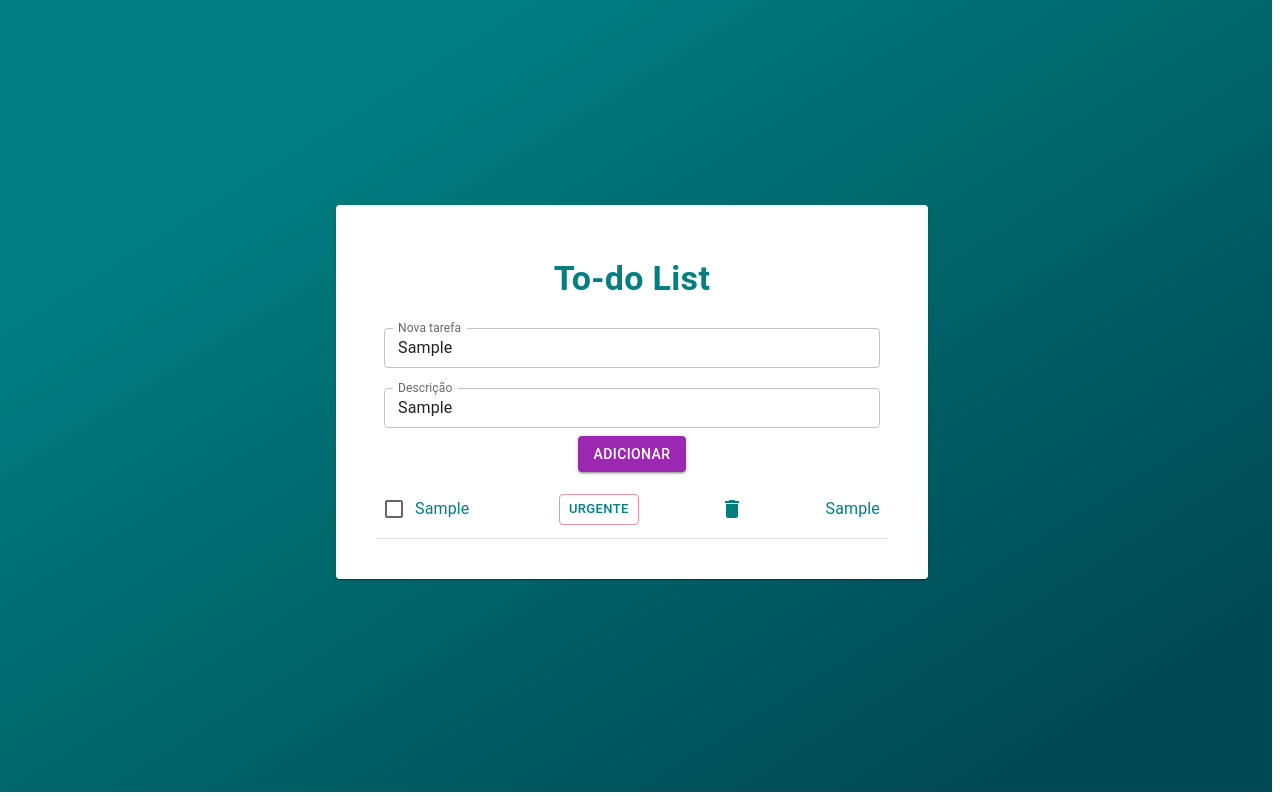
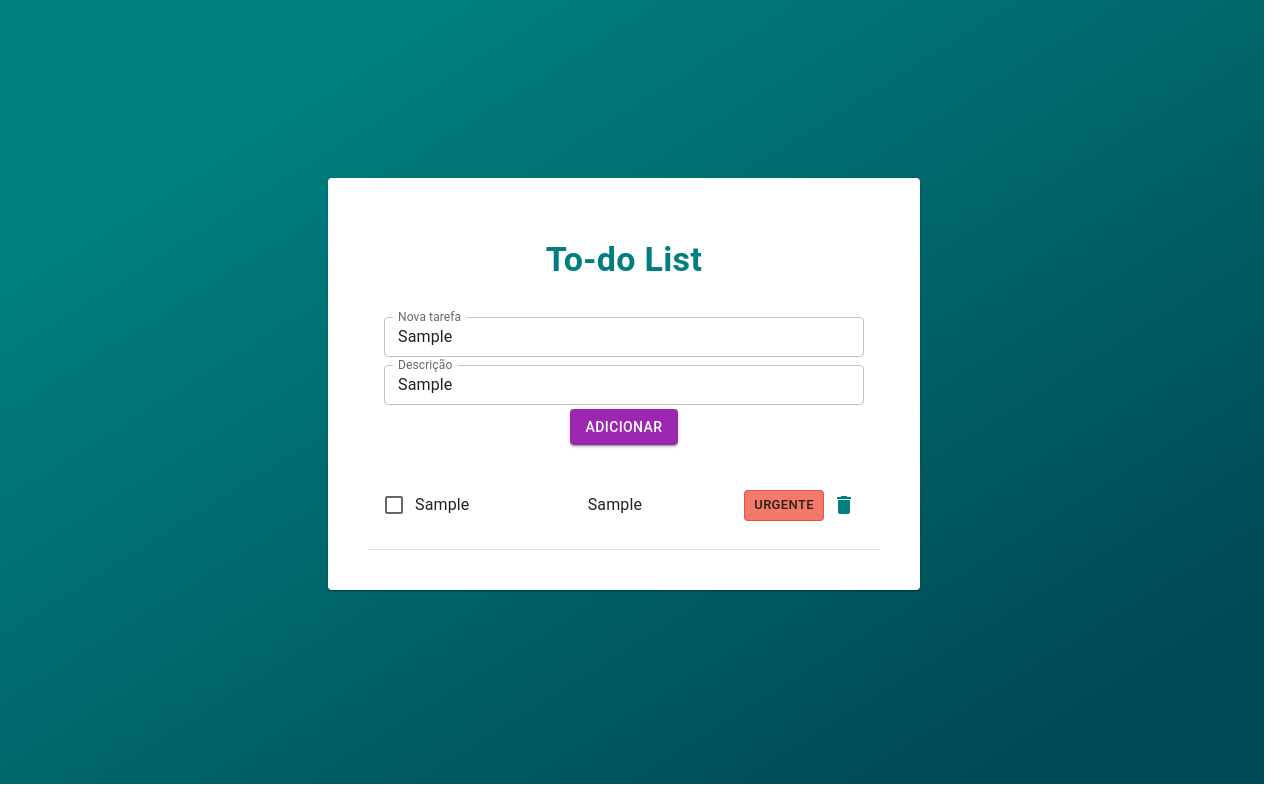
Before and after one commit to thaisbbreder/To-Do-List, a React (Create React App) app: page / in a window 1280 px wide. Both pictures are taken after typing "Sample", "Sample" into the empty fields and a click on the button "ADICIONAR". Built offline with nearby package versions, Linux system fonts and the light colour scheme.

Commit message:
posição do ícone delete

```diff
--- a/src/pages/home.jsx
+++ b/src/pages/home.jsx
@@ -9,13 +9,7 @@ import {
 } from "@mui/material";
 import IconButton from '@mui/material/IconButton';
 import DeleteIcon from '@mui/icons-material/Delete';
-import MapIcon from '@mui/icons-material/Map';
 import Grid2 from '@mui/material/Unstable_Grid2';
-import Box from '@mui/material/Box';
-import InputLabel from '@mui/material/InputLabel';
-import MenuItem from '@mui/material/MenuItem';
-import FormControl from '@mui/material/FormControl';
-import Select from '@mui/material/Select';
 import { useEffect, useState } from "react";
 
 const Home = () => {
@@ -29,12 +23,12 @@ const Home = () => {
       nome: textoTarefa,
       descricao: textoDescricao,
       prioridade: false, //false: normal  true: urgente
-      feito: false, //false: não feito true: feito
+      feito: false, //false: não feito  true: feito
     }
     novoArray.push(novaTarefa);
     setTarefas(novoArray)
   }
-  const [textoDescricao, setTextoDescricao] = useState("") //variavel para armazenar o valor do input
+  const [textoDescricao, setTextoDescricao] = useState("")
   const addDescricao = () => {
     const itemDescricao = [...tarefas.descricao];
     const novaDescricao = {
@@ -72,7 +66,6 @@ const Home = () => {
       novaPrioridade.filter((tarefa) => {
         if (tarefa.id === id) {
           tarefa.prioridade = !tarefa.prioridade;
-          tarefas.sort()
           return tarefa;
         } else {
           return tarefa;
@@ -81,9 +74,14 @@ const Home = () => {
       return novaPrioridade;
     })
   }
+  {/* const mudaPosicao = () => {
+    const novaPosição = tarefas.unshift((tarefa) => {
+      })
+    setTarefas(novaPosição)
+  } */}
 
   return (
-    <Grid2 container spacing={2}>
+    <Grid2 container spacing={4}>
       <div
         style={{
           display: "grid",
@@ -94,29 +92,25 @@ const Home = () => {
       >
         <Paper
           style={{
-            display: "grid",
             margin: "auto",
             width: "40%",
             maxHeight: "60%",
             padding: "40px",
             overflow: "auto",
-            textAlign: "center",
-            color: "#007e80"
           }}
         >
           <Grid2 xs={12}>
-            <Typography fontSize={34} fontWeight={"bold"} textAlign={"center"} >
+            <Typography fontSize={34} fontWeight={"bold"} color={"#007E80"} textAlign={"center"}>
               To-do List
             </Typography>
           </Grid2>
 
-          <Grid2 xs={12}>
+          <Grid2 xs={12} textAlign="center">
             <TextField
               id="outlined-basic"
               label="Nova tarefa"
               variant="outlined"
               size="small"
-              margin="dense"
               fullWidth
               value={textoTarefa}
               onChange={e => setTextoTarefa(e.target.value)}
@@ -126,15 +120,13 @@ const Home = () => {
               label="Descrição"
               variant="outlined"
               size="small"
-              margin="normal"
+              margin="dense"
               fullWidth
               value={textoDescricao}
               onChange={e => setTextoDescricao(e.target.value)}
             />
-            <Button variant="contained" color="secondary" margin="dense"
-              onClick={() => addTarefa()}>
-              Adicionar
-            </Button>
+            <Button variant="contained" color="secondary"
+              onClick={() => addTarefa()}>Adicionar</Button>
           </Grid2>
 
           {tarefas.map((tarefa) => {
@@ -142,14 +134,13 @@ const Home = () => {
               <div key={tarefa.id}>
                 <Grid2 xs={12}
                   display="flex"
-                  flexDirection="row"
                   justifyContent="space-between"
+                  flexWrap="wrap"
                   alignItems="center"
                   borderRadius="5px"
                   style={{
                     backgroundColor: tarefa.prioridade === false ? "" : "#ffbfaa",
-                    textDecoration: tarefa.feito === false ? "" : "line-through"
-
+                    textDecoration: tarefa.feito === false ? "" : "line-through",
                   }}
                 >
                   <FormControlLabel
@@ -163,35 +154,31 @@ const Home = () => {
                     }>
                   </FormControlLabel>
 
+                  <Typography>
+                    <p>{tarefa.descricao}</p>
+                  </Typography>
+
+                  <div style={{ alignItems: "flex-end" }}>
                     <Button
                       variant="outlined"
                       color="error"
                       size="small"
                       style={{
-                      display: "flex",
-                      justifyContent: "flex-end",
-                      color: "#007e80"
+                        background: "#F4796B",
+                        color: "#222016"
                       }}
-                    onClick={() => mudaPrioridade(tarefa.id)}> urgente
+                      onClick={() => mudaPrioridade(tarefa.id)}> Urgente
                     </Button>
-
                     <IconButton aria-label="delete"
                       style={{
-                      textAlign: "left",
                         color: "#007e80",
-                      position: "relative",
-                      textAlign: "left"
                       }}
                       onClick={() => deletaTarefa(tarefa.id)}>
                       <DeleteIcon />
                     </ IconButton>
-
-                  <Typography textAlign={"left"}>
-                    {tarefa.descricao}
-                  </Typography>
+                  </div>
                 </Grid2>
                 <Divider />
-
               </div>
             );
           })}
```
Lines whose indentation alone changed are shown as unchanged.
